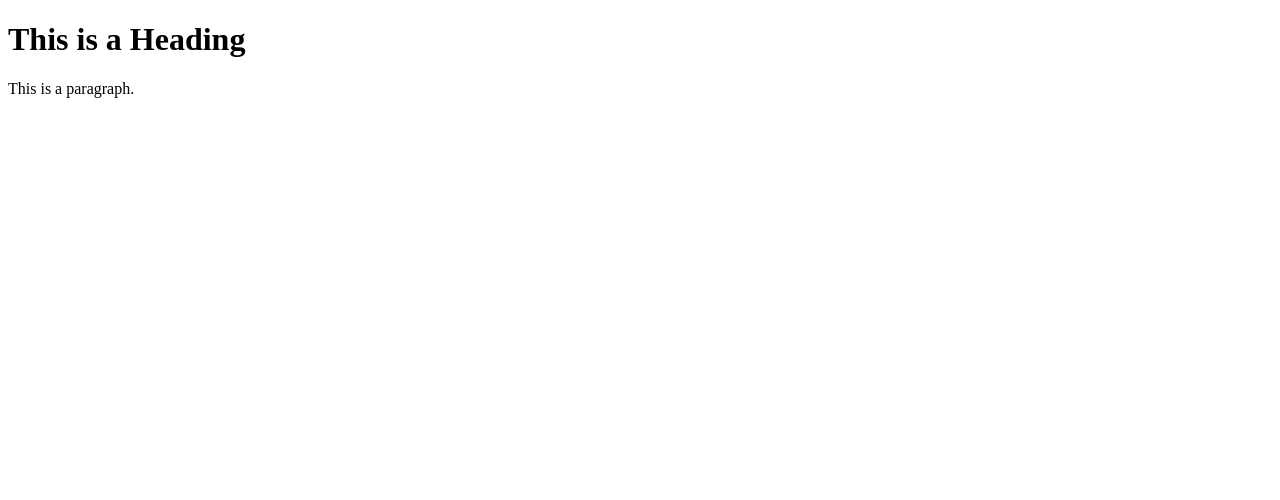
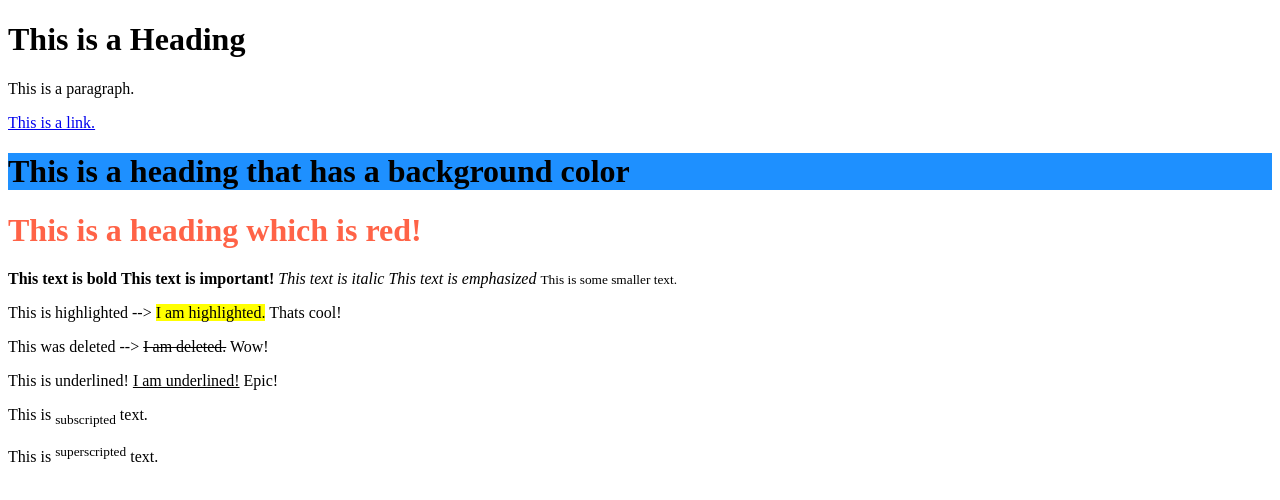
Before and after one commit to blurryfxcedride/htmltemplate, a plain HTML site: page index.html in a window 1280 px wide. Drawn offline with Linux system fonts and the light colour scheme.

Commit message:
Added more essential code.

```diff
--- a/index.html
+++ b/index.html
@@ -7,6 +7,19 @@
 
 <h1>This is a Heading</h1>
 <p>This is a paragraph.</p>
+<a href="www.example.com">This is a link.</a>
+<h1 style="background-color:DodgerBlue;">This is a heading that has a background color</h1>
+<h1 style="color:Tomato;">This is a heading which is red!</h1>
+<b>This text is bold</b>
+<strong>This text is important!</strong>
+<i>This text is italic</i>
+<em>This text is emphasized</em>
+<small>This is some smaller text.</small>
+<p>This is highlighted --> <mark>I am highlighted.</mark> Thats cool!</p>
+<p>This was deleted --> <del>I am deleted.</del> Wow!</p>
+<p>This is underlined! <ins>I am underlined!</ins> Epic!</p>
+<p>This is <sub>subscripted</sub> text.</p>
+<p>This is <sup>superscripted</sup> text.</p>
 
 </body>
 </html>
```
